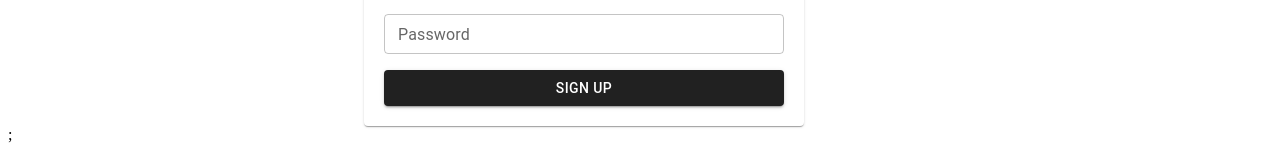
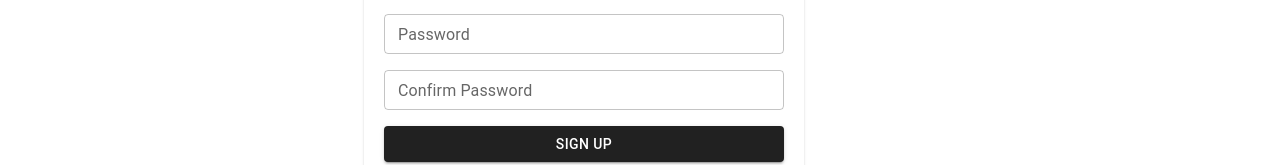
Before and after one commit to ganeshpc/deployer, a React (Vite) app in the folder frontend/: page /auth/signup in a window 1280 px wide. Shown: the part 340-505 px from the top of the page. Built offline with nearby package versions, Linux system fonts and the light colour scheme; no server answers.

Commit message:
confirm password login call to backend and response handling

```diff
--- a/frontend/src/components/SignUp.jsx
+++ b/frontend/src/components/SignUp.jsx
@@ -2,6 +2,7 @@ import { useFormik } from 'formik';
 import * as yup from 'yup';
 
 import { Button, Card, Stack, TextField, Typography } from '@mui/material';
+import useAuth from '../hooks/useAuth';
 
 const validationSchema = yup.object({
   name: yup.string('Enter your name').required('Name is required'),
@@ -11,19 +12,32 @@ const validationSchema = yup.object({
     .required('Email is required'),
   username: yup.string('Enter your username').required('Username is required'),
   password: yup.string('Enter your password').required('Password is required'),
+  confirmPassword: yup
+    .string('Enter your password')
+    .required('Password is required')
+    .equals([yup.ref('password')], 'Passwords must match'),
 });
 
 const SignUp = () => {
+  const userContext = useAuth();
+
   const formik = useFormik({
     initialValues: {
       name: '',
       email: '',
       username: '',
       password: '',
+      confirmPassword: '',
     },
     validationSchema: validationSchema,
     onSubmit: (values) => {
-      alert(JSON.stringify(values));
+      const userData = {
+        name: values.name,
+        email: values.email,
+        username: values.username,
+        password: values.password,
+      };
+      userContext.signUp(userData);
     },
   });
 
@@ -72,6 +86,22 @@ const SignUp = () => {
           error={formik.touched.password && Boolean(formik.errors.password)}
           helperText={formik.touched.password && formik.errors.password}
         />
+        <TextField
+          name="confirmPassword"
+          onChange={formik.handleChange}
+          value={formik.values.confirmPassword}
+          type="password"
+          variant="outlined"
+          label="Confirm Password"
+          size="small"
+          error={
+            formik.touched.confirmPassword &&
+            Boolean(formik.errors.confirmPassword)
+          }
+          helperText={
+            formik.touched.confirmPassword && formik.errors.confirmPassword
+          }
+        />
         <Button variant="contained" onClick={formik.handleSubmit}>
           Sign Up
         </Button>
--- a/frontend/src/contexts/JWTContext.jsx
+++ b/frontend/src/contexts/JWTContext.jsx
@@ -44,7 +44,7 @@ export const JWTProvider = ({ children }) => {
   }, []);
 
   const login = async (email, password) => {
-    const user = userService.login(email, password);
+    const user = await userService.login(email, password);
 
     const authToken = user.authToken;
 
@@ -63,10 +63,10 @@ export const JWTProvider = ({ children }) => {
     dispatch({ type: 'LOGOUT' });
   };
 
-  const signUp = (user) => {
-    // Make a POST request to the server
-    // If the request is successful, dispatch the user object to the reducer
-    // If the request is unsuccessful, dispatch an error message to the reducer
+  const signUp = async (user) => {
+    const createdUser = await userService.signUp(user);
+
+    return createdUser;
   };
 
   return (
--- a/frontend/src/services/userService.js
+++ b/frontend/src/services/userService.js
@@ -1,10 +1,18 @@
 import axios from './axiosService';
-
-export const createUser = (userData) => {};
 
 export const login = async (email, password) => {
   try {
     const response = await axios.post('/user/login', { email, password });
+    const { data } = response;
+    return data;
+  } catch (error) {
+    throw error;
+  }
+};
+
+export const signUp = async (userData) => {
+  try {
+    const response = await axios.post('/user', userData);
     const { data } = response;
     return data;
   } catch (error) {
```
